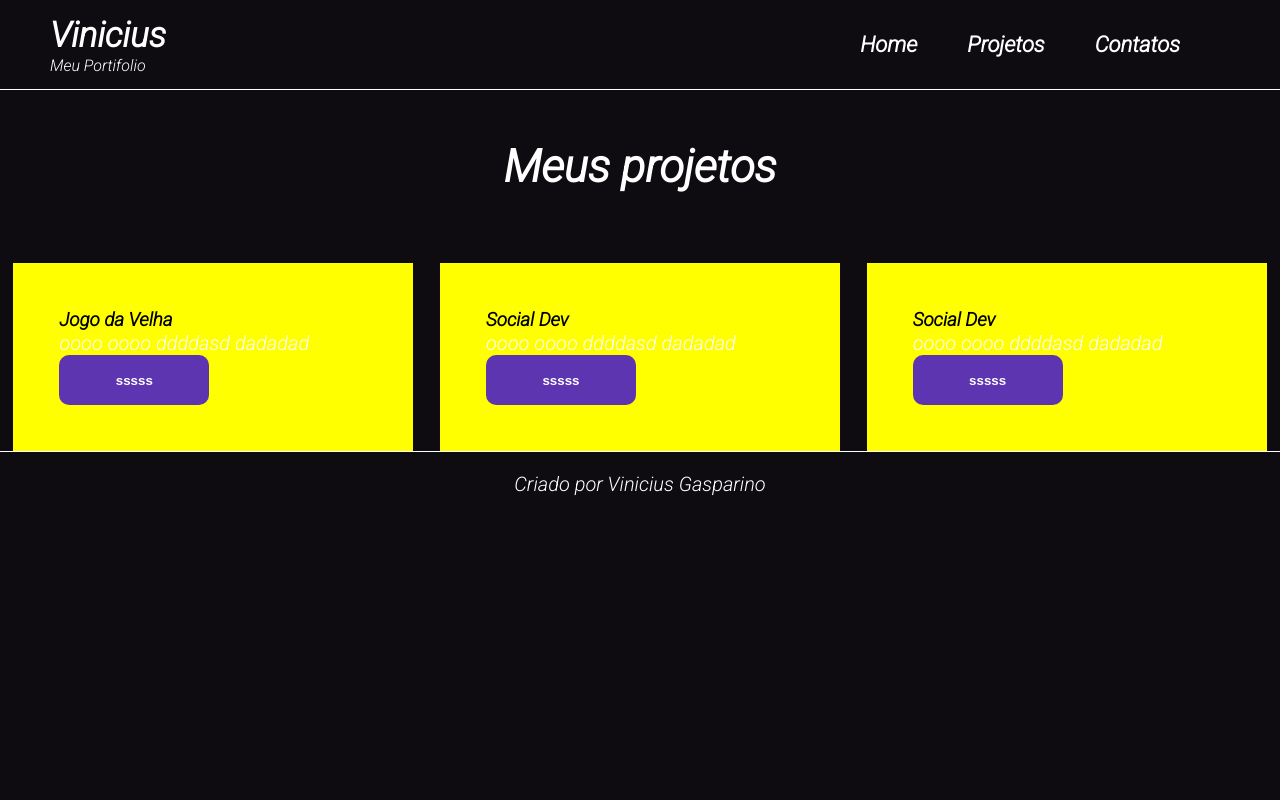
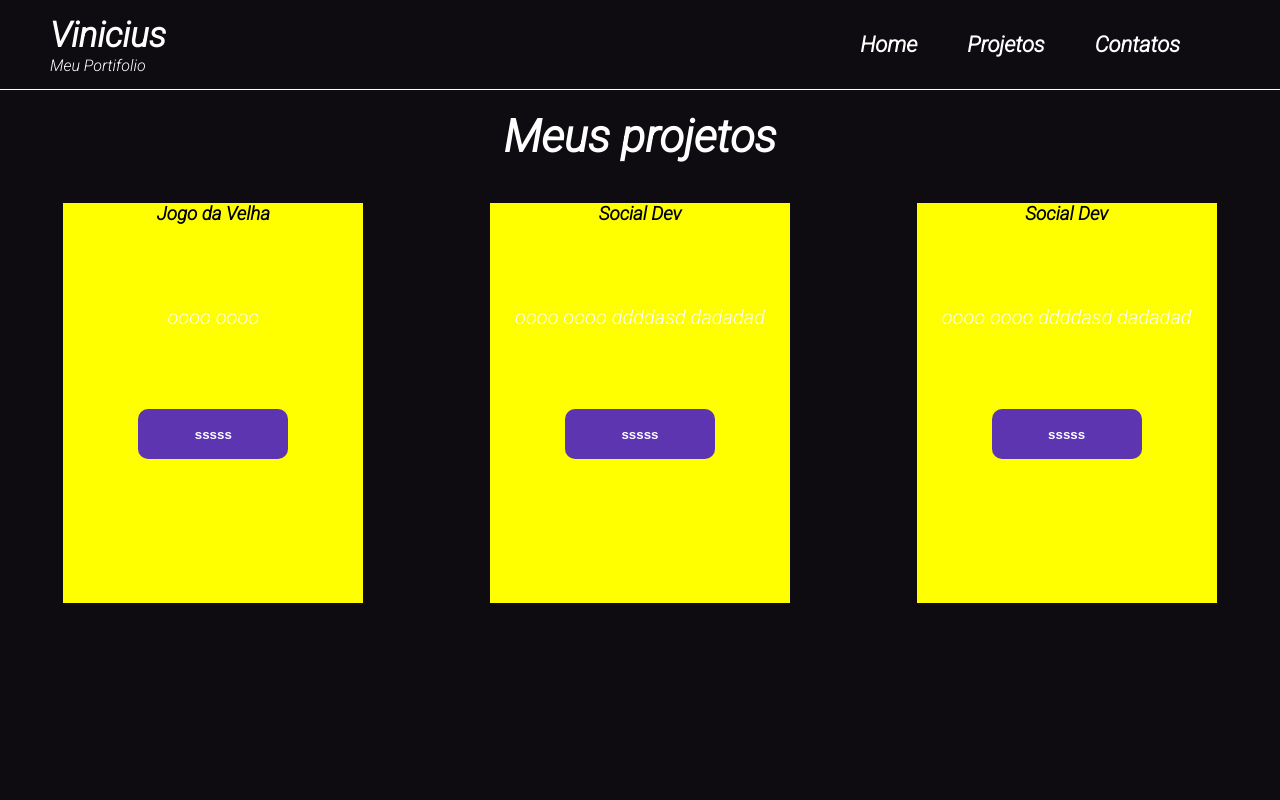
Before and after one commit to viniciusgasparino/Portifolio, a Next.js app: page /Projetos in a window 1280 px wide. Shown: the top 800 px of the page. Built offline with nearby package versions, Linux system fonts and the light colour scheme.

Commit message:
Ajustando pagina de contatos e Projetos

```diff
--- a/pages/Contatos.jsx
+++ b/pages/Contatos.jsx
@@ -4,7 +4,7 @@ import Footer from "../src/components/footer/Footer"
 
 const StyledContact = styled.div`
   background-color: yellow;
-  height: 1000px;
+  height: 800px;
 `
 
 const StyledContainer = styled.div`
--- a/pages/Projetos.jsx
+++ b/pages/Projetos.jsx
@@ -6,18 +6,23 @@ import Footer from "../src/components/footer/Footer"
 const StyledContainer = styled.div`
   display: flex;
   justify-content: space-around;
+  height: 800px;
 
   @media (max-width:768px){
     flex-direction: column;
     align-items:center;
     gap: 20px;
+    height: 100%;
   }
 `
 
 const StyledCard = styled.div`
+  flex-direction: column;
+  display: flex;
+  align-items: center;
+  height: 400px;
   margin-top: 20px;
-  width: 400px;
-  padding: 46px;
+  width: 300px;
   gap: 50px;
   background-color: yellow;
 `
@@ -26,13 +31,14 @@ const StyledTitulo = styled.h1`
   color: white;
   font-size: 45px;
   text-align: center;
-  margin-top: 50px;
-  margin-bottom: 50px;
+  margin-top: 20px;
+  margin-bottom: 20px;
 `
 
 const StyledText = styled.p`
   color: white;
   font-size: 20px;
+  margin: 30px 0;
 `
 
 function Projetos(){
@@ -43,7 +49,7 @@ function Projetos(){
       <StyledContainer>
         <StyledCard>
           <h3>Jogo da Velha</h3>
-          <StyledText>oooo oooo ddddasd dadadad</StyledText>
+          <StyledText>oooo oooo</StyledText>
           <Button text="sssss"/>
         </StyledCard>
         <StyledCard>
```
